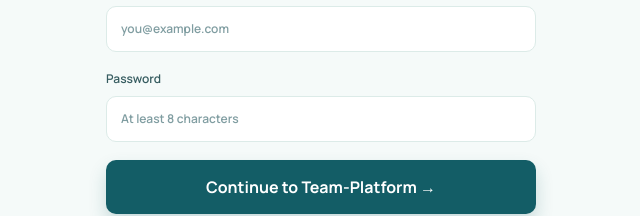
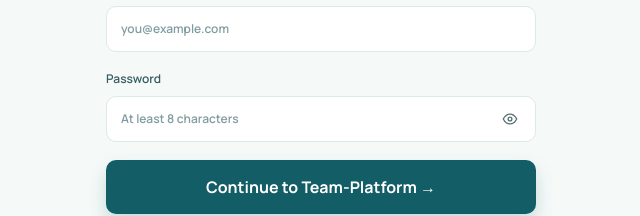
Before and after one commit to salshaha/ft_transcendence, a React (Vite) app in the folder fe/: page / in a window 1280 px wide. Shown: the part 381-597 px from the top of the page, without its empty margins (319-959 px from the left). Built offline with nearby package versions, Linux system fonts and the light colour scheme; no server answers.

Commit message:
feat(auth): add show/hide password functionality to student and instructor login and signup pages

```diff
--- a/fe/src/components/auth/LoginForm.jsx
+++ b/fe/src/components/auth/LoginForm.jsx
@@ -1,5 +1,6 @@
 import { useState } from "react";
 import { useAuth } from "../../hooks/useAuth";
+import PasswordInput from "./PasswordInput";
 
 const initialValues = { first_name: "", last_name: "", student_id: "", email: "", password: "" };
 
@@ -49,7 +50,16 @@ export default function LoginForm({ onAuthenticated }) {
         {!isLogin && <label>First name<input name="first_name" value={values.first_name} onChange={handleChange} placeholder="Your first name" required /></label>}
         {!isLogin && <label>Last name<input name="last_name" value={values.last_name} onChange={handleChange} placeholder="Your last name" required /></label>}
         <label>Email address<input name="email" type="email" value={values.email} onChange={handleChange} placeholder="you@example.com" required /></label>
-        <label>Password<input name="password" type="password" value={values.password} onChange={handleChange} placeholder="At least 8 characters" minLength="8" required /></label>
+        <PasswordInput
+          key={isLogin ? "login-password" : "register-password"}
+          name="password"
+          value={values.password}
+          onChange={handleChange}
+          placeholder="At least 8 characters"
+          minLength={8}
+          autoComplete={isLogin ? "current-password" : "new-password"}
+          required
+        />
         {!isLogin && (
           <label>Student ID<input name="student_id" value={values.student_id} onChange={handleChange} placeholder="Your student ID" required /></label>
         )}
--- /dev/null
+++ b/fe/src/components/auth/PasswordInput.jsx
@@ -0,0 +1,50 @@
+import { useState } from "react";
+
+export default function PasswordInput({
+  label = "Password",
+  name,
+  value,
+  onChange,
+  placeholder,
+  required = false,
+  minLength,
+  autoComplete,
+}) {
+  const [isVisible, setIsVisible] = useState(false);
+
+  return (
+    <label className="password-field">
+      {label}
+      <span className="password-input-shell">
+        <input
+          name={name}
+          type={isVisible ? "text" : "password"}
+          value={value}
+          onChange={onChange}
+          placeholder={placeholder}
+          minLength={minLength}
+          autoComplete={autoComplete}
+          required={required}
+        />
+        <button
+          className="password-toggle"
+          type="button"
+          aria-label={isVisible ? `Hide ${label.toLowerCase()}` : `Show ${label.toLowerCase()}`}
+          aria-pressed={isVisible}
+          onClick={() => setIsVisible((visible) => !visible)}
+        >
+          {isVisible ? (
+            <svg viewBox="0 0 24 24" aria-hidden="true">
+              <path d="M3 3l18 18M10.6 10.6a2 2 0 002.8 2.8M9.9 4.2A10.8 10.8 0 0112 4c5.5 0 9 6.5 9 6.5a14 14 0 01-2.1 3M6.2 6.2C4.2 7.7 3 10.5 3 10.5S6.5 17 12 17c1.1 0 2.1-.2 3-.6" />
+            </svg>
+          ) : (
+            <svg viewBox="0 0 24 24" aria-hidden="true">
+              <path d="M3 12s3.5-6.5 9-6.5S21 12 21 12s-3.5 6.5-9 6.5S3 12 3 12z" />
+              <circle cx="12" cy="12" r="2.5" />
+            </svg>
+          )}
+        </button>
+      </span>
+    </label>
+  );
+}
--- a/fe/src/layouts/auth.css
+++ b/fe/src/layouts/auth.css
@@ -65,6 +65,49 @@
   color: #365c60;
   font-size: 12px;
   font-weight: 600;
+}
+
+.password-input-shell {
+  position: relative;
+  display: block;
+}
+
+.password-input-shell input {
+  padding-right: 46px !important;
+}
+
+.password-toggle {
+  position: absolute;
+  top: 50%;
+  right: 10px;
+  display: grid;
+  width: 32px;
+  height: 32px;
+  padding: 7px;
+  place-items: center;
+  border: 0;
+  border-radius: 7px;
+  color: #587376;
+  background: transparent;
+  cursor: pointer;
+  transform: translateY(-50%);
+}
+
+.password-toggle:hover,
+.password-toggle:focus-visible {
+  color: #135d66;
+  background: #edf7f5;
+  outline: none;
+}
+
+.password-toggle svg {
+  width: 18px;
+  height: 18px;
+  fill: none;
+  stroke: currentColor;
+  stroke-width: 1.8;
+  stroke-linecap: round;
+  stroke-linejoin: round;
 }
 
 .form-shell input:not([type="radio"]) {
```
